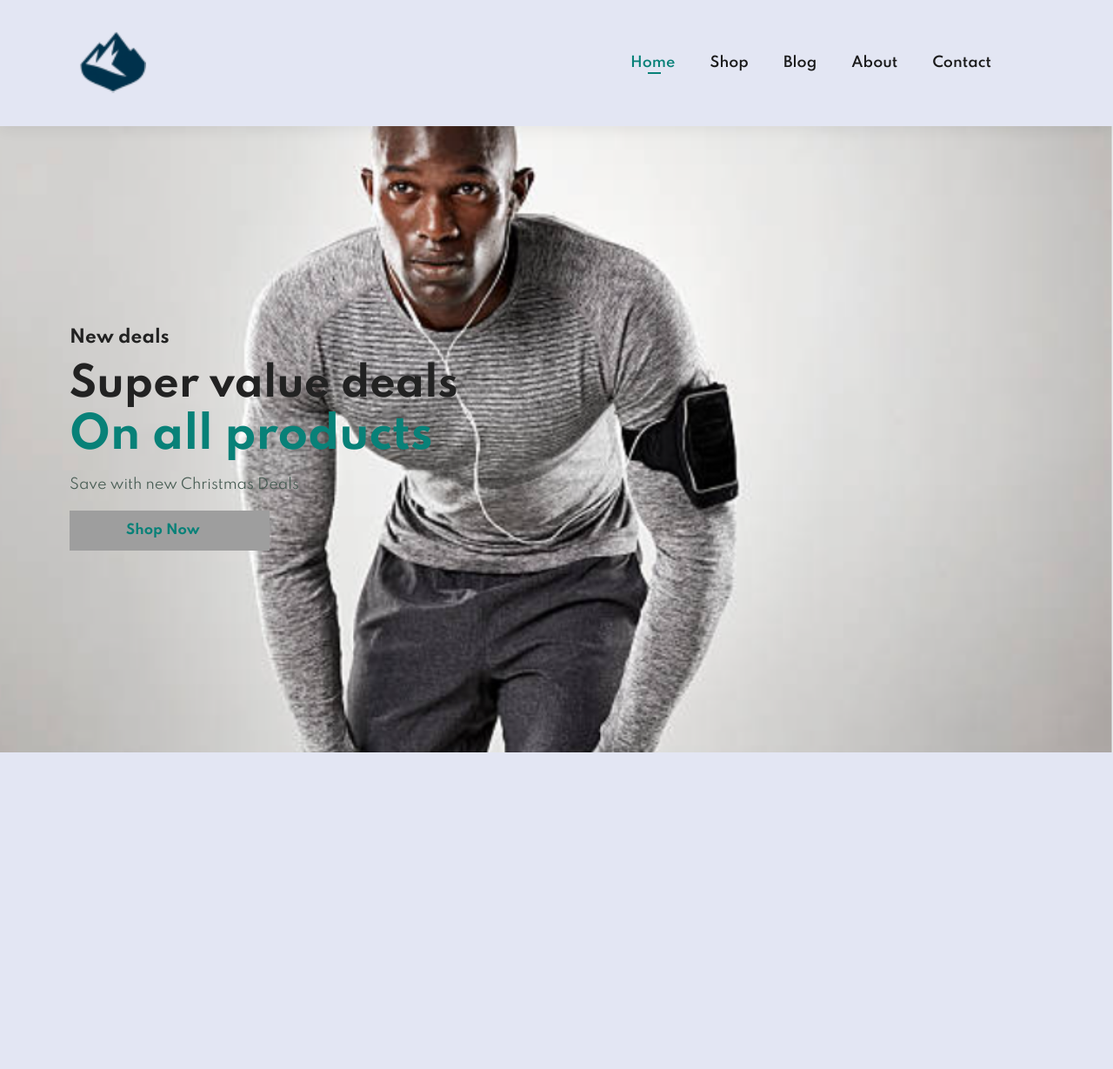
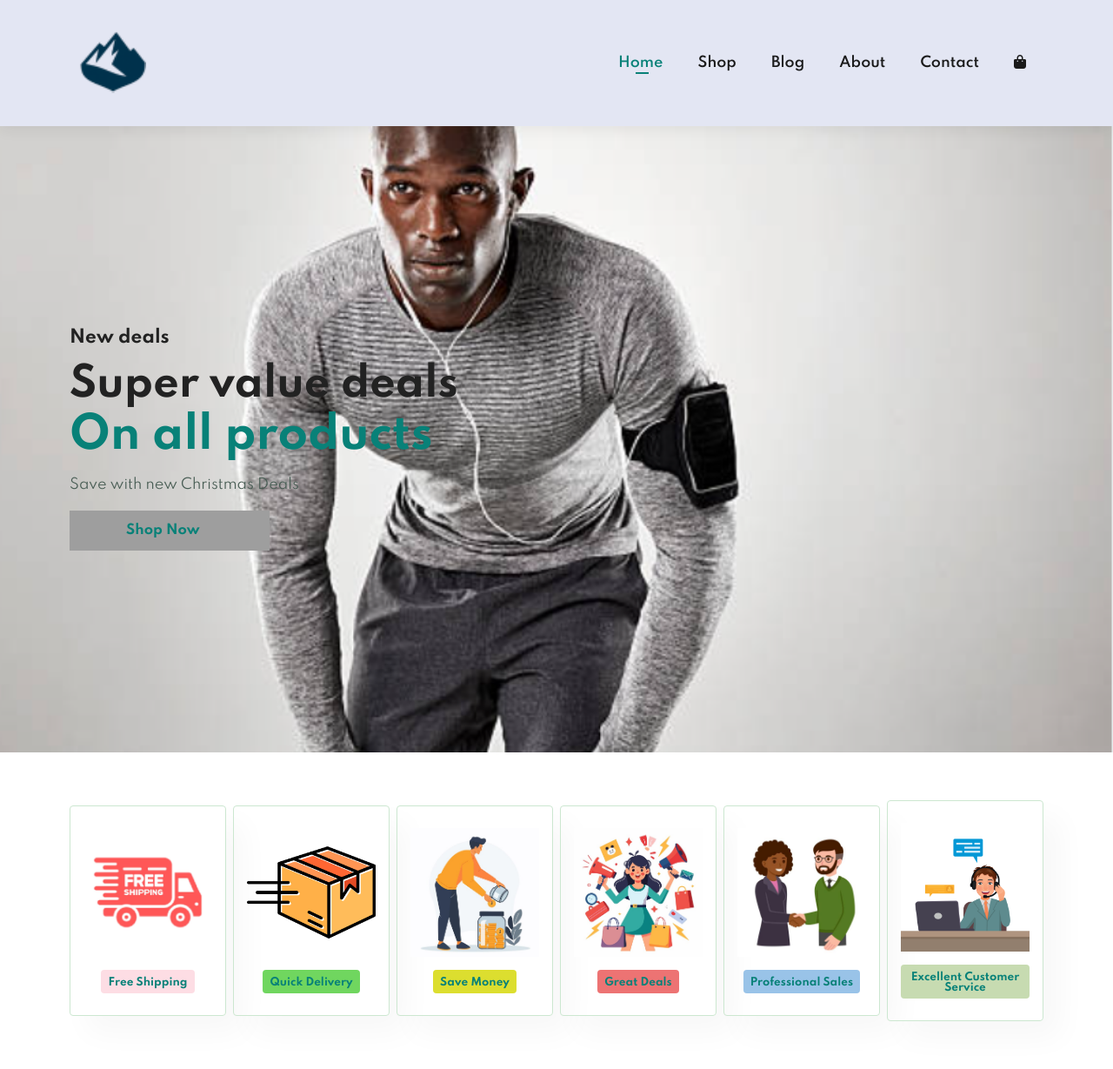
Before and after one commit to KG-67/Sport-web, a PHP site: page /index.html in a window 1280 px wide. Shown: the whole page at 87% size. Before the commit the page ends 865 px from the top, so only its background shows below. Run offline with PHP 8.4, Linux system fonts and the light colour scheme; grey boxes are pictures that could not be loaded.

Commit message:
index.hmtl

```diff
--- a/index.html
+++ b/index.html
@@ -6,7 +6,7 @@
     <meta http-equiv="X-UA-compatible" content="IE=edge">
     <meta name="viewport" content="width=device-width, initial-scale=1.0">
     <title> PeakSportswear Project </title>
-    <link rel="stylesheet" href="https://use.fontawesome.com/releases/v5.15.4/css/all.css"/>
+    <link rel="stylesheet" href="https://cdnjs.cloudflare.com/ajax/libs/font-awesome/6.5.1/css/all.min.css">
     <link rel="stylesheet" href="style.css">
 </head>
 
@@ -35,6 +35,32 @@
         <button>Shop Now</button>
     </section>
 
+<section id="feature" class="section-p1">
+    <div class="fe-box">
+        <img src="img/truck.png" alt="">
+        <h6>Free Shipping</h6>
+    </div>
+        <div class="fe-box">
+        <img src="img/Icon2.png" alt="">
+        <h6>Quick Delivery</h6>
+    </div>
+        <div class="fe-box">
+        <img src="img/Icon3.jpg" alt="">
+        <h6>Save Money</h6>
+    </div>
+        <div class="fe-box">
+        <img src="img/Icon4.2.jpg" alt="">
+        <h6>Great Deals</h6>
+    </div>
+        <div class="fe-box">
+        <img src="img/Icon5.jpg" alt="">
+        <h6>Professional Sales</h6>
+    </div>
+        <div class="fe-box">
+        <img src="img/Icon6.1.jpg" alt="">
+        <h6>Excellent Customer Service</h6>
+ </section>
+
   <script src="script.js"></script>
 </body>
 
--- a/style.css
+++ b/style.css
@@ -145,3 +145,54 @@ body {
   font-weight: 700;
   font-size: 15px;
 }
+
+#feature{
+  display: flex;
+  align-items: center;
+  justify-content: space-between;
+  flex-wrap: wrap;
+}
+
+#feature .fe-box{
+  width: 180px;
+  text-align: center;
+  padding: 25px 15px;
+  box-shadow: 20px 20px 34px rgb(0, 0, 0, 0.03);
+  border: 1px solid #cce7d0;
+  border-radius: 4px;
+  margin: 15px 0;
+}
+
+#feature .fe-box:hover{
+  box-shadow: 10px 10px 54px rgb(70, 62, 221, 0.1);
+}
+
+#feature .fe-box img {
+  width: 100%;
+  margin-bottom: 10px;
+}
+
+#feature .fe-box h6{
+  padding: 9px 8px 6px 8px;
+  line-height: 1;
+  border-radius: 4px;
+  color: #088178;
+  background-color: #fddde4;
+  display: inline-block;
+}
+
+#feature .fe-box:nth-child(2) h6{
+   background-color: #70d65f;
+}
+#feature .fe-box:nth-child(3) h6{
+   background-color: #dcde2f;
+}
+#feature .fe-box:nth-child(4) h6{
+   background-color: #ed7373;
+}
+#feature .fe-box:nth-child(5) h6{
+   background-color: #99c3e8;
+}
+#feature .fe-box:nth-child(6) h6{
+   background-color: #c7dbb1;
+}
```
Also changed, not shown: img/Icon2.png (added), img/Icon3.jpg (added), img/Icon4.1.avif (added), img/Icon4.2.jpg (added), img/Icon4.avif (added), img/Icon5.jpg (added), img/Icon6.1.jpg (added), img/Icon6.jpg (added), img/truck.png (added).
